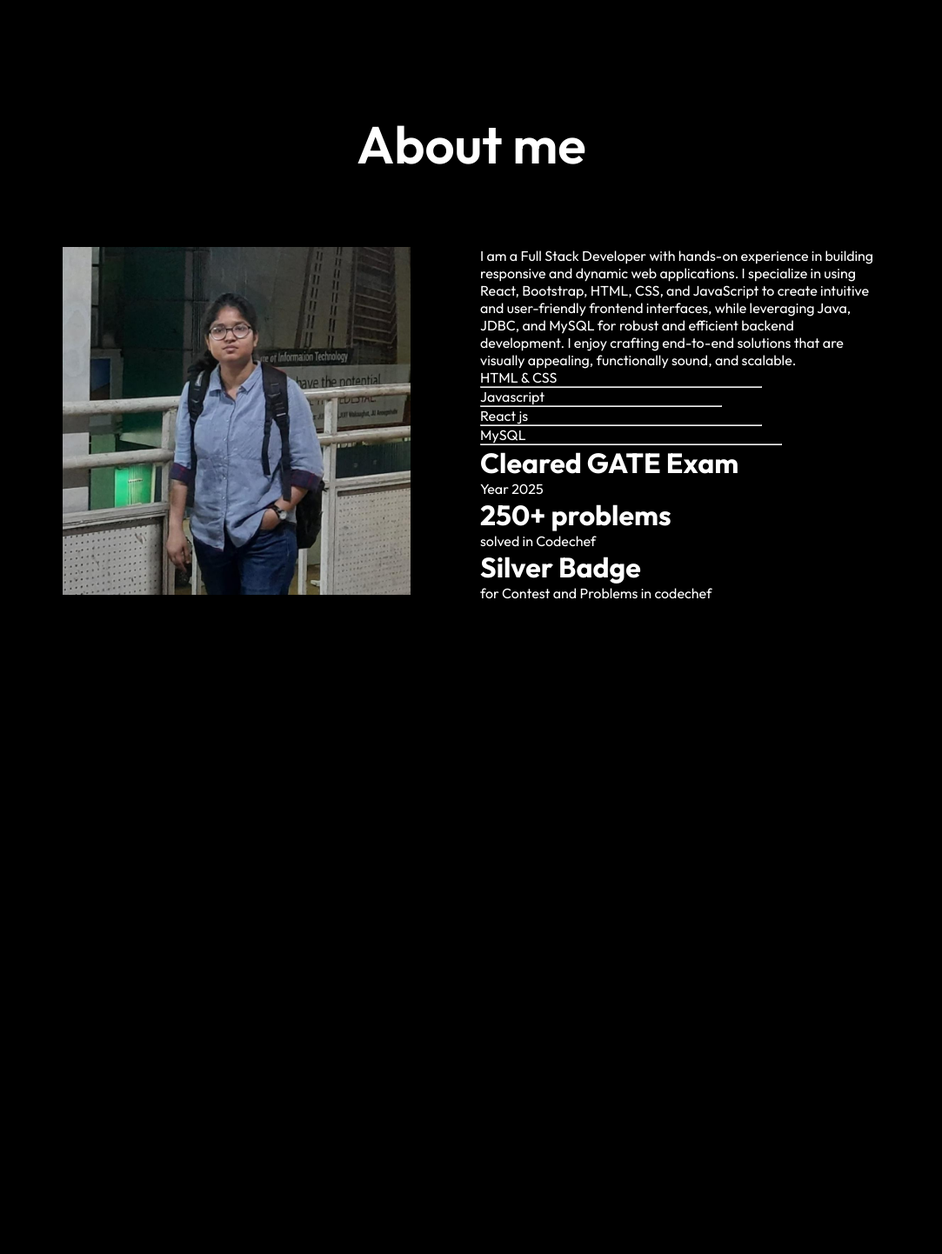
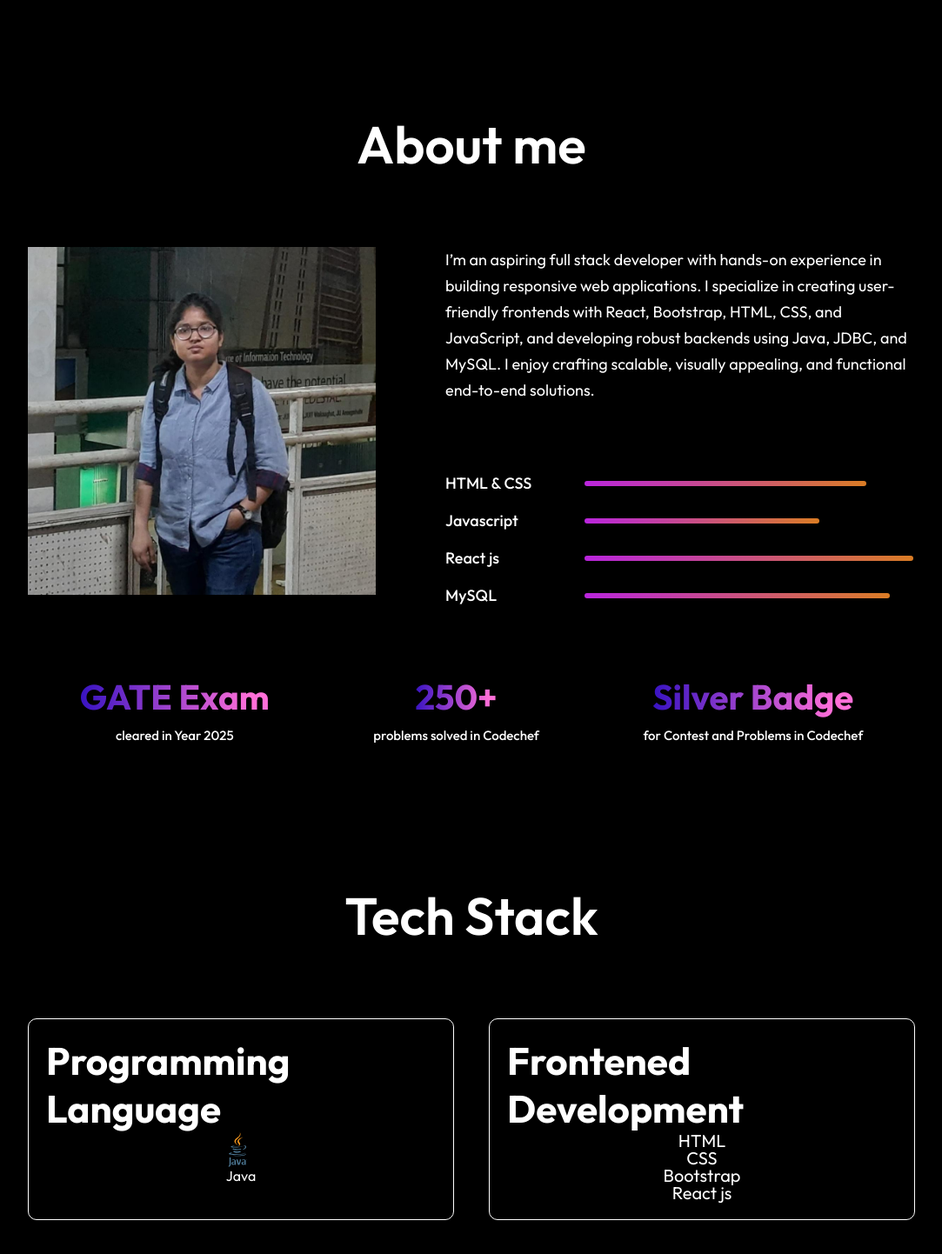
Before and after one commit to riyasingh49/Portfolio, a React (Vite) app: page / in a window 1280 px wide. Shown: the part 786-2228 px from the top of the page at 87% size, without its empty margins (98-1181 px from the left). Before the commit the page ends 1478 px from the top, so only its background shows below. Built offline with nearby package versions, Linux system fonts and the light colour scheme; the HTML template or start-up script is replaced by a standard one.

Commit message:
completed about and begined for tech stack

```diff
--- a/src/App.jsx
+++ b/src/App.jsx
@@ -2,6 +2,7 @@ import React from 'react'
 import Navbar from './components/Navbars/Navbar'
 import Hero from './components/Hero/Hero';
 import About from './components/About/About';
+import Skills from './components/Skills/Skills';
 
 function App() {
   return (
@@ -9,6 +10,7 @@ function App() {
      <Navbar />
      <Hero />
      <About />
+     <Skills />
     </div>
   );
 }
--- a/src/components/About/About.css
+++ b/src/components/About/About.css
@@ -4,7 +4,7 @@
     align-items: center;
     justify-content: center;
     gap: 80px;
-    margin: 80px 170px;
+    margin: 80px 130px;
 }
 .about-title{
     position: relative;
@@ -22,3 +22,75 @@
     width: 400px;
     height: 400px;
 }
+.about-right {
+    display: flex;
+    flex-direction: column;
+    gap: 80px;
+}
+.about-para p{
+    display: flex;
+    flex-direction: column;
+    gap: 30px;
+    font-size: 18px;
+    weight: 500;
+    line-height: 30px;
+}
+.about-skills{
+    display: flex;
+    flex-direction: column;
+    gap: 20px;
+}
+.about-skill{
+    display: flex;
+    gap: 10px;
+    align-items: center;
+    transition: 0.3s;
+}
+.about-skill p{
+min-width: 150px;
+font-size: 18px;
+font-weight: 500;
+}
+.about-skill hr{
+    outline: none;
+    border: none;
+    width: 50%;
+    height: 6px;
+    border-radius: 50px;
+    background: linear-gradient(267deg,#DA7C25 0.36%, #B923E1 102.01%);
+}
+.about-skill:hover{
+    transform: scale(1.05);
+    transition: 0.3s;
+}
+.about-achievements{
+    display: flex;
+    width: 100%;
+    justify-content: space-around;
+    margin-bottom: 80px;
+}
+.about-achievement{
+    display: flex;
+    flex-direction: column;
+    align-items: center;
+    gap: 10px;
+    transition: 0.5s;
+}
+.about-achievement h1{
+    font-size: 40px;
+    /* background: linear-gradient(267deg,#DA7C25 0.36%, #B923E1 102.01%); */
+    background: linear-gradient(270deg, #FF6FD8 10%, #3813C2 100%);
+
+    background-clip: text;
+    -webkit-background-clip: text;
+    -webkit-text-fill-color: transparent;
+}
+.about-achievement p{
+    font-size: 15px;
+    font-weight: 500;
+}
+.about-achievement:hover{
+    transform: scale(1.12);
+    transition: 0.5s
+
+}
--- a/src/components/About/About.jsx
+++ b/src/components/About/About.jsx
@@ -1,11 +1,11 @@
-import React from 'react'
-import './About.css'
-import Riya from "../../assets/Riya.jpeg"
-import a from "../../assets/a.png"
+import React from "react";
+import "./About.css";
+import Riya from "../../assets/Riya.jpeg";
+import a from "../../assets/a.png";
 
 const About = () => {
   return (
-    <div className='about'>
+    <div className="about">
       <div className="about-title">
         <h1>About me</h1>
       </div>
@@ -15,32 +15,50 @@ const About = () => {
         </div>
         <div className="about-right">
           <div className="about-para">
-                    <p>I am a Full Stack Developer with hands-on experience in building responsive and dynamic web applications. I specialize in using React, Bootstrap, HTML, CSS, and JavaScript to create intuitive and user-friendly frontend interfaces, while leveraging Java, JDBC, and MySQL for robust and efficient backend development. I enjoy crafting end-to-end solutions that are visually appealing, functionally sound, and scalable.</p>
+            <p>
+              I’m an aspiring full stack developer with hands-on experience in
+              building responsive web applications. I specialize in creating
+              user-friendly frontends with React, Bootstrap, HTML, CSS, and
+              JavaScript, and developing robust backends using Java, JDBC, and
+              MySQL. I enjoy crafting scalable, visually appealing, and
+              functional end-to-end solutions.
+            </p>
           </div>
           <div className="about-skills">
-                    <div className="about-skill"><p>HTML & CSS</p> <hr style={{width:"70%"}}/></div>
-                    <div className="about-skill"><p>Javascript</p><hr style={{width:"60%"}}/></div>
-                    <div className="about-skill"><p>React js</p><hr style={{width:"70%"}}/></div>
-                    <div className="about-skill"><p>MySQL</p><hr style={{width:"75%"}}/></div>
+            <div className="about-skill">
+              <p>HTML & CSS</p> <hr style={{ width: "60%" }} />
+            </div>
+            <div className="about-skill">
+              <p>Javascript</p>
+              <hr style={{ width: "50%" }} />
+            </div>
+            <div className="about-skill">
+              <p>React js</p>
+              <hr style={{ width: "70%" }} />
+            </div>
+            <div className="about-skill">
+              <p>MySQL</p>
+              <hr style={{ width: "65%" }} />
+            </div>
+          </div>
+        </div>
+      </div>
+      <div className="about-achievements">
+        <div className="about-achievement">
+          <h1>GATE Exam</h1>
+          <p>cleared in Year 2025</p>
         </div>
         <div className="about-achievement">
-                    <h1>Cleared GATE Exam</h1>
-                    <p>Year 2025</p>
-                </div>
-                <div className="about-achievement">
-                    <h1>250+ problems</h1>
-                    <p>solved in Codechef</p>
+          <h1>250+ </h1>
+          <p>problems solved in Codechef</p>
         </div>
         <div className="about-achievement">
           <h1>Silver Badge</h1>
-                    <p>for Contest and Problems in codechef</p>
+          <p>for Contest and Problems in Codechef</p>
         </div>
       </div>
     </div>
+  );
+};
 
-
-    </div>
-  )
-}
-
-export default About
+export default About;
--- a/src/components/Hero/Hero.jsx
+++ b/src/components/Hero/Hero.jsx
@@ -5,8 +5,8 @@ function Hero() {
     return (
         <div className='Hero'>
             <img src={Riya} alt="High Quality" />
-            <h1><span>I'm Riya Singh, </span>Full Stack developer</h1>
-            <p>Full Stack Developer with experience in React, Bootstrap, Java, JDBC, and MySQL. I build responsive, user-friendly interfaces and robust backend systems for dynamic web applications.</p>
+            <h1><span>I'm Riya Singh, </span>Aspiring Full Stack developer</h1>
+            <p>Aspiring Full Stack Developer with experience in React, Bootstrap, Java, JDBC, and MySQL. I build responsive, user-friendly interfaces and robust backend systems for dynamic web applications.</p>
             <div className="Hero-action">
                 <div className="Hero-connect">Connect with me</div>
                 <div className="Hero-resume">My resume</div>
--- a/src/components/Navbars/Navbar.css
+++ b/src/components/Navbars/Navbar.css
@@ -13,7 +13,7 @@
   align-items:center;
   list-style: none;
   gap: 50px;
-  font-size: 14px;
+  font-size: 16px;
 }
 .nav-connect{
   margin : 30px;
--- /dev/null
+++ b/src/components/Skills/Skills.css
@@ -0,0 +1,63 @@
+.skills{
+    display: flex;
+    flex-direction: column;
+    align-items: center;
+    justify-content: center;
+    gap: 80px;
+    margin: 80px 130px;
+}
+.skills-containers{
+    justify-content: space-around;
+    display: flex;
+    gap: 40px;
+}
+.skills-container{
+    display: flex;
+    flex-direction : column;
+    border: 1px solid white;
+    align-items: center;
+    border-radius: 10px;
+    align-items: center;
+    width: 100%;
+    /* justify-content: space-around;  */
+    margin-bottom: 40px;
+    padding: 20px;
+
+}
+.skills-container:hover{
+    transform: scale(1.05);
+    transition: 0.3s;
+    border: 4px solid purple;
+
+}
+.skills-title{
+    position: relative;
+}
+.skills-title h1{
+    padding: 0px 30px;
+    font-size: 60px;
+    font-weight: 600;
+}
+.skills-menu{
+    list-style: none;
+    display: flex;
+    flex-direction: column;
+    align-items: center;
+    /* line-height: 20px; */
+}
+.skills-container h1{
+    font-size: 44px;
+    display: flex;
+    flex-direction: column;
+    align-items: center;
+}
+.skills-menu {
+    font-size: 20px;
+    /* gap: 40px; */
+    line-height: 20px;
+}
+.skills-container img{
+    height: 40px;
+    width: 40px;
+    margin-right:8px;
+}
--- /dev/null
+++ b/src/components/Skills/Skills.jsx
@@ -0,0 +1,57 @@
+import React from 'react'
+import './Skills.css'
+import java from '../../assets/java.svg'
+
+const Skills = () => {
+  return (
+    <div className='skills'>
+        <div className="skills-title">
+            <h1>Tech Stack</h1>
+        </div>
+        <div className="skills-containers">
+            <div className="skills-container">
+                <h1>Programming Language</h1>
+                <img src={java} alt="java logo" className='icons'/>
+                <span>Java</span>
+            </div>
+            <div className="skills-container">
+                <h1>Frontened Development</h1>
+                <ul className='skills-menu'>
+                    <li>HTML</li>
+                    <li>CSS</li>
+                    <li>Bootstrap</li>
+                    <li>React js</li>
+                </ul>
+            </div>
+            {/* <div className="skills-container">
+                <h1>Backened Development</h1>
+                <ul className='skills-menu'>
+                    <li>MySQL</li>
+                    <li>JDBC</li>
+                </ul>
+            </div> */}
+            {/* <div className="skills-container">
+                <h1>Computer Fundamentals</h1>
+                <ul className='skills-menu'>
+                    <li>Data Structure</li>
+                    <li>Software Engineering</li>
+                    <li>Computer Networks</li>
+                </ul>
+            </div>
+            <div className="skills-container">
+                <h1>Tools & Platforms</h1>
+                <ul className='skills-menu'>
+                <li>VS Code(Visual Studio Code)</li>
+                <li>Git hub</li>
+                <li>MySQL Workbench</li>
+                </ul>
+
+            </div> */}
+        </div>
+
+
+    </div>
+  );
+};
+
+export default Skills;
```
Also changed, not shown: src/assets/java.svg (added). Lines whose indentation alone changed are shown as unchanged.
